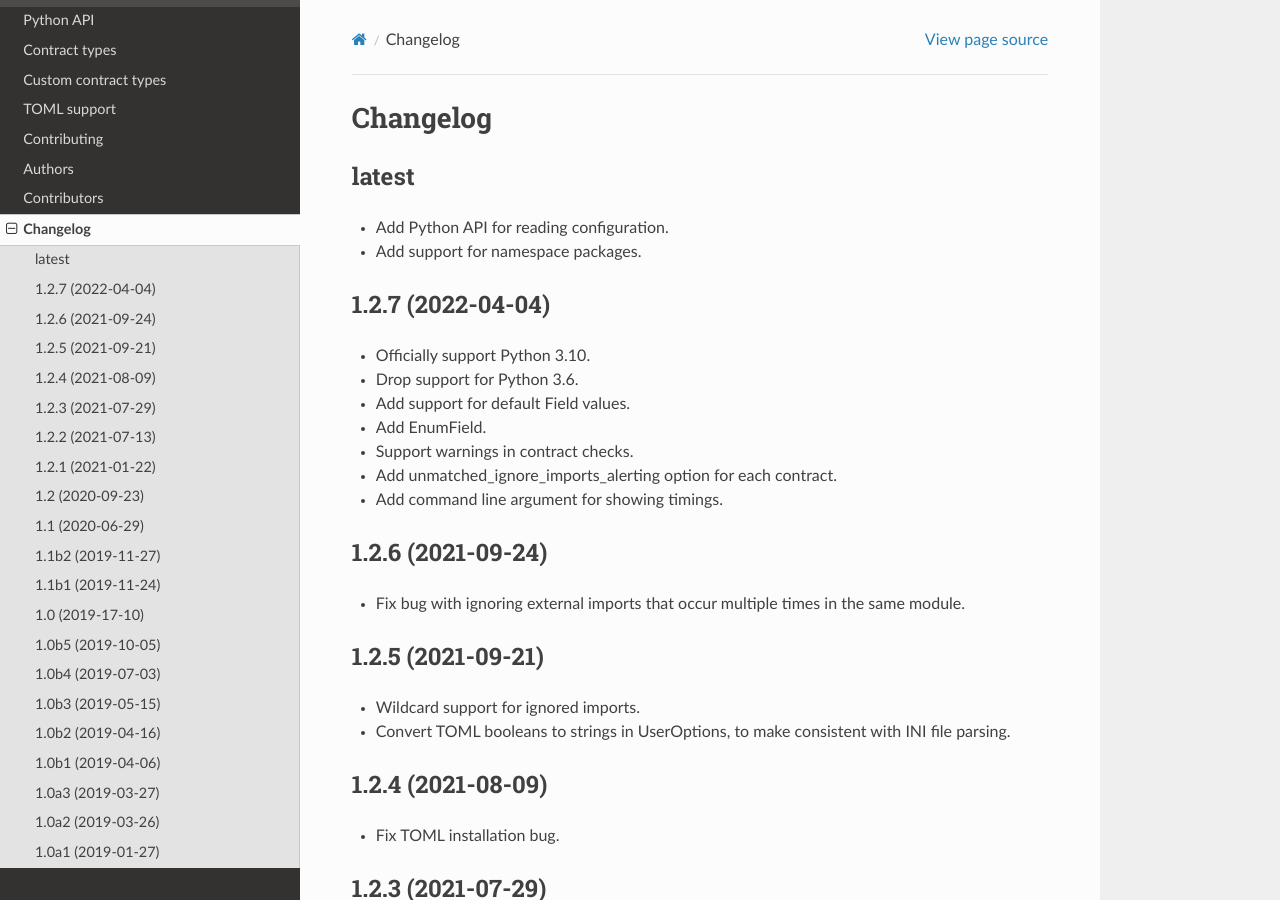
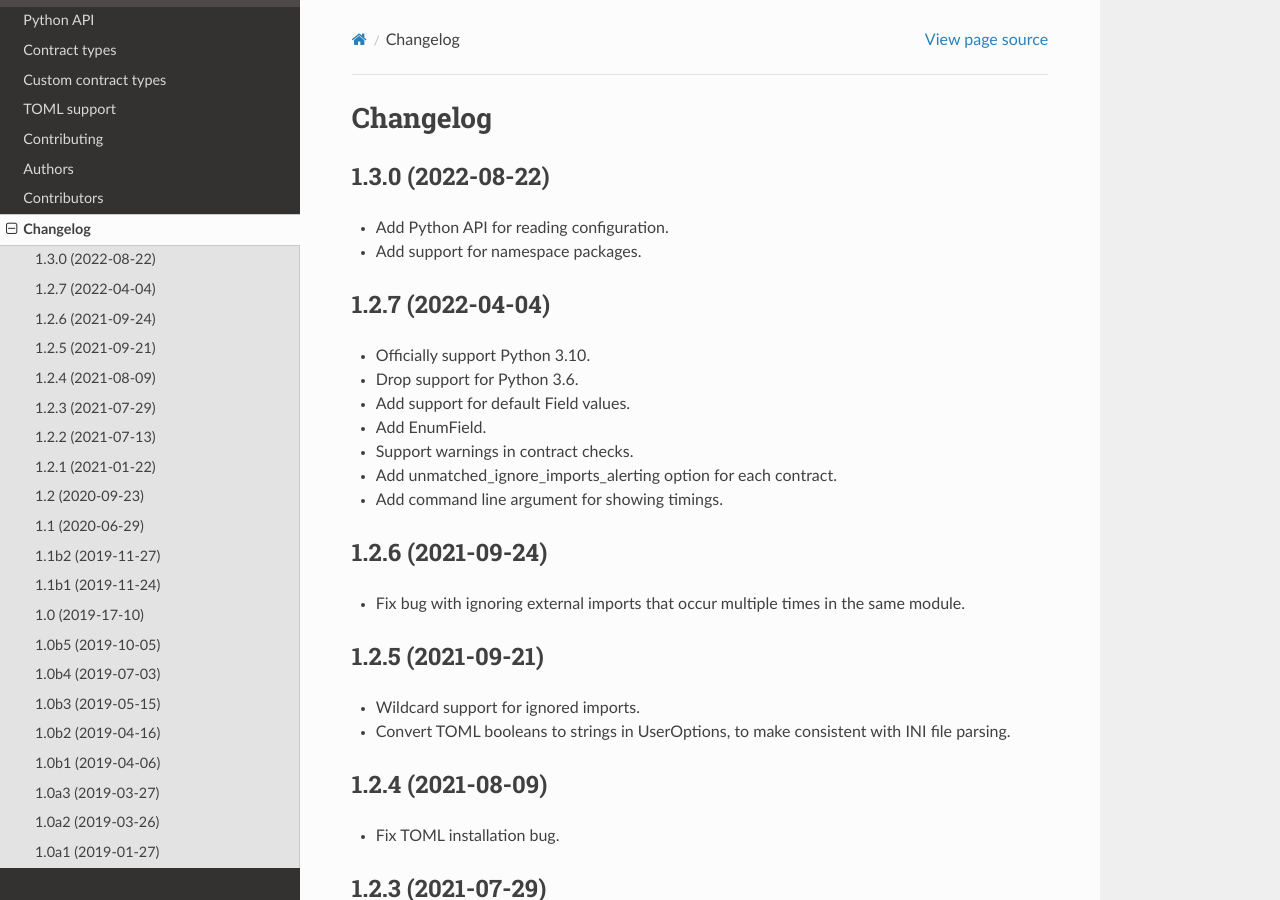
Before and after one commit to seddonym/import-linter, a Sphinx documentation site: the page built from docs/changelog.rst, in a window 1280 px wide and 900 px high. Built offline with Sphinx 7.4.7 and the Read the Docs theme 2.0.0, drawn with Linux system fonts in a browser that asks for light colours.

Commit message:
Release v1.3.0

```diff
--- a/CHANGELOG.rst
+++ b/CHANGELOG.rst
@@ -1,8 +1,8 @@
 Changelog
 =========
 
-latest
-------
+1.3.0 (2022-08-22)
+------------------
 
 * Add Python API for reading configuration.
 * Add support for namespace packages.
--- a/docs/conf.py
+++ b/docs/conf.py
@@ -27,7 +27,7 @@ author = 'David Seddon'
 # The short X.Y version
 version = ''
 # The full version, including alpha/beta/rc tags
-release = '1.2.7'
+release = '1.3.0'
 
 
 # -- General configuration ---------------------------------------------------
--- a/setup.py
+++ b/setup.py
@@ -16,7 +16,7 @@ def read(*names, **kwargs):
 
 setup(
     name="import-linter",
-    version="1.2.7",
+    version="1.3.0",
     license="BSD 2-Clause License",
     description="Enforces rules for the imports within and between Python packages.",
     long_description=read("README.rst"),
--- a/src/importlinter/__init__.py
+++ b/src/importlinter/__init__.py
@@ -1,4 +1,4 @@
-__version__ = "1.2.7"
+__version__ = "1.3.0"
 
 from .application import output  # noqa
 from .domain import fields  # noqa
```
